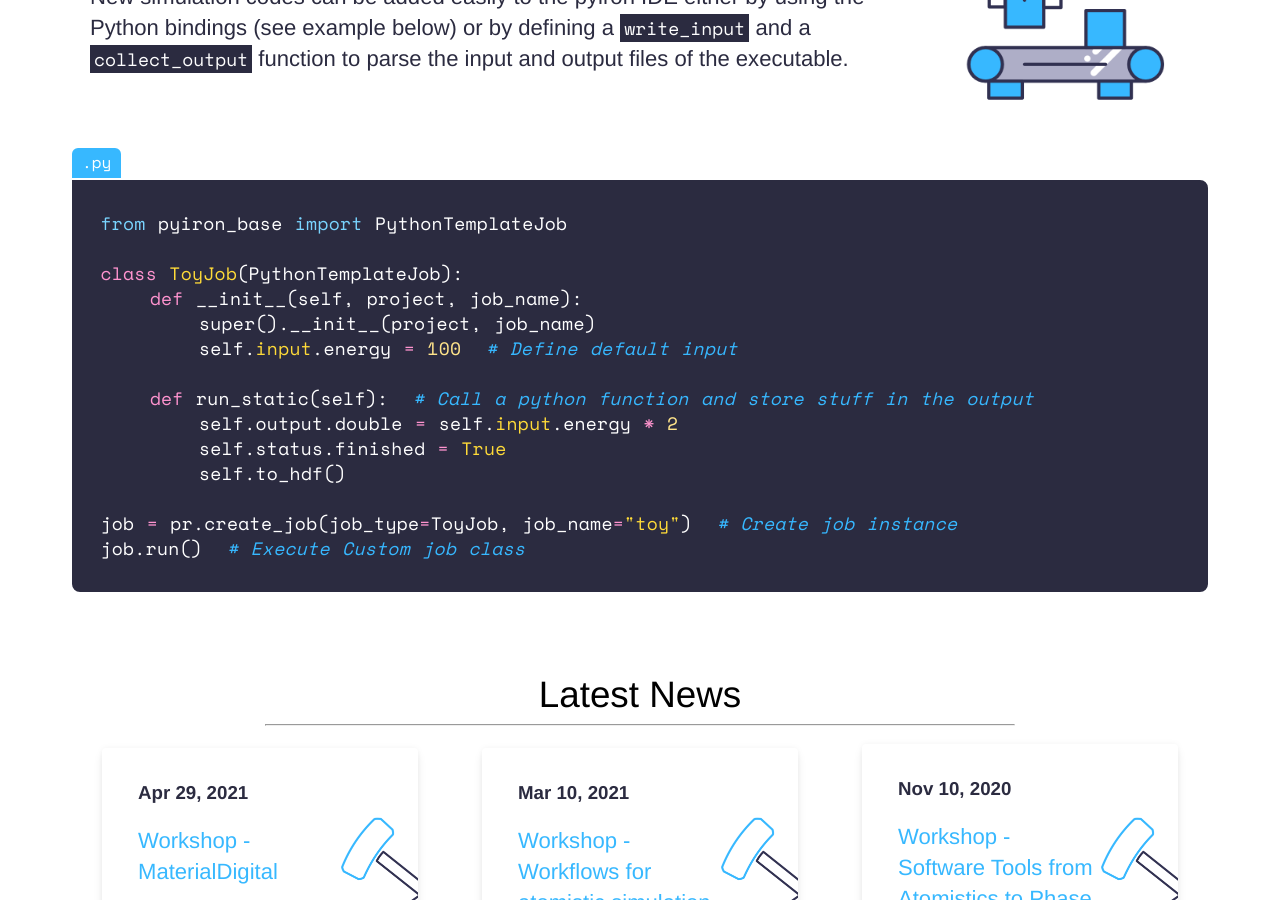
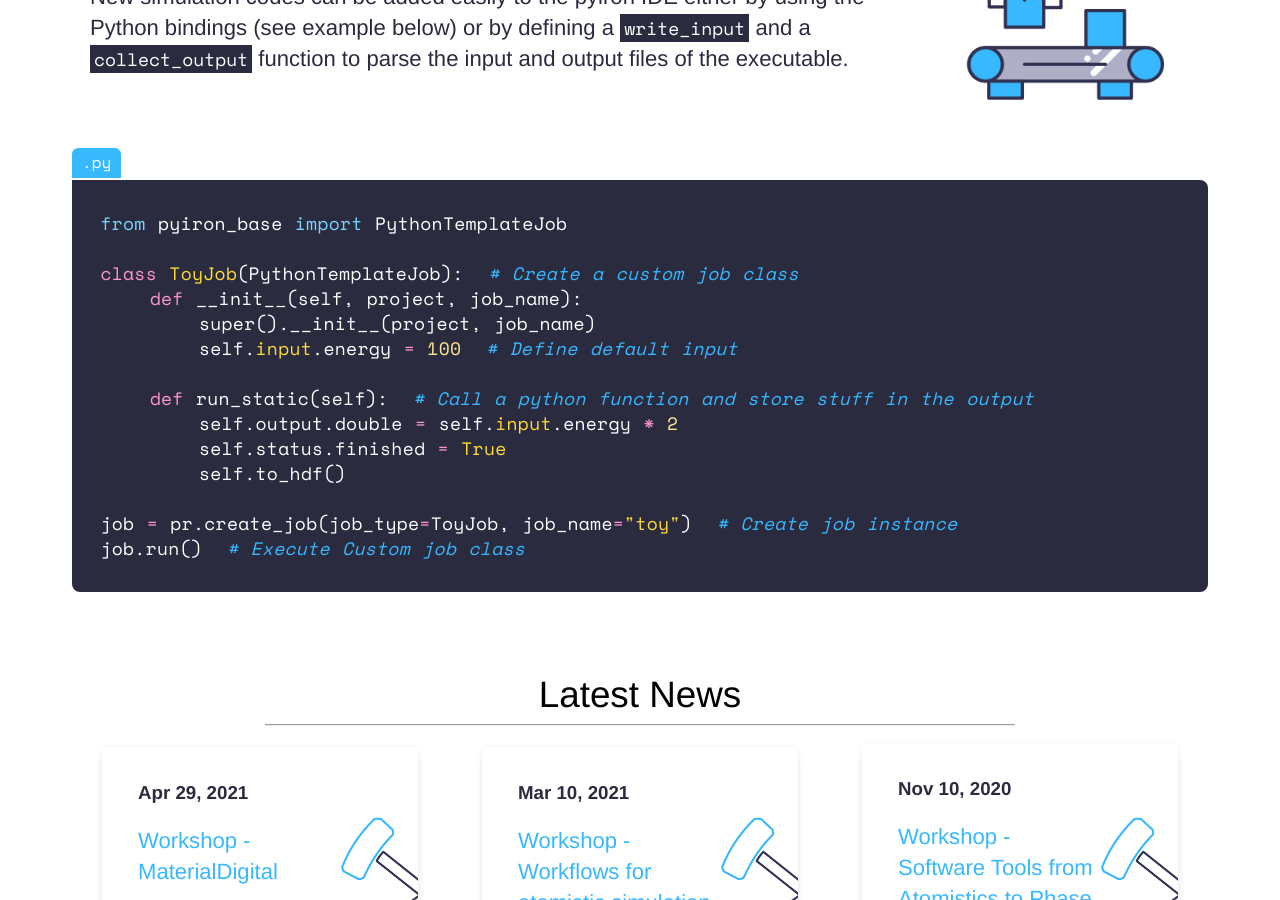
Before and after one commit to pyiron/pyiron.github.io, a Jekyll site: the page built from index.html, in a window 1280 px wide and 900 px high, scrolled down 2812 px. Built offline with Jekyll 4.4.1, drawn with Linux system fonts in a browser that asks for light colours; nearby versions of some CDN libraries.

Commit message:
Add comment back

````diff
--- a/_includes/extendability.md
+++ b/_includes/extendability.md
@@ -1,7 +1,7 @@
 ```python
 from pyiron_base import PythonTemplateJob
 
-class ToyJob(PythonTemplateJob):
+class ToyJob(PythonTemplateJob):  # Create a custom job class
     def __init__(self, project, job_name):
         super().__init__(project, job_name)
         self.input.energy = 100  # Define default input
````
